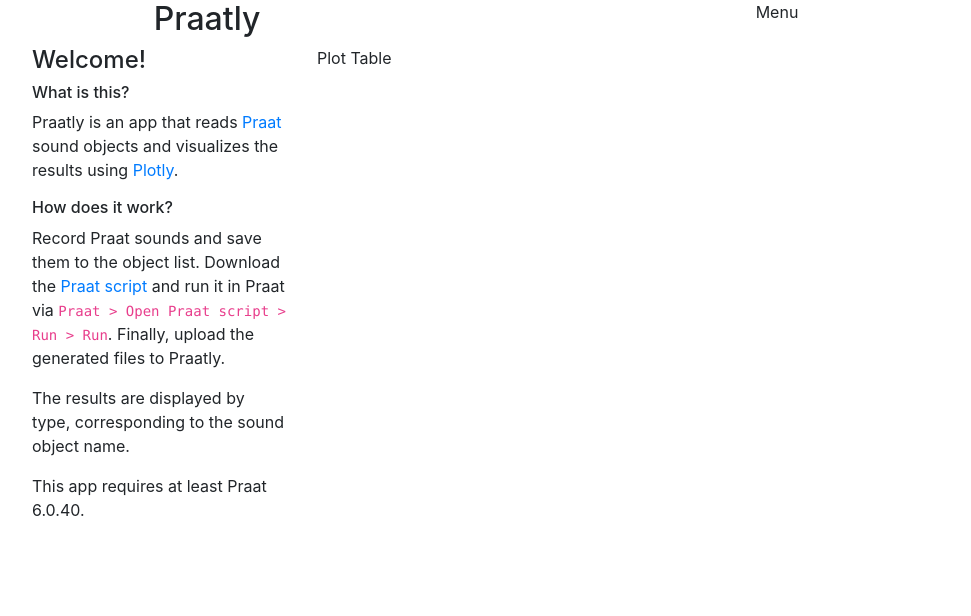
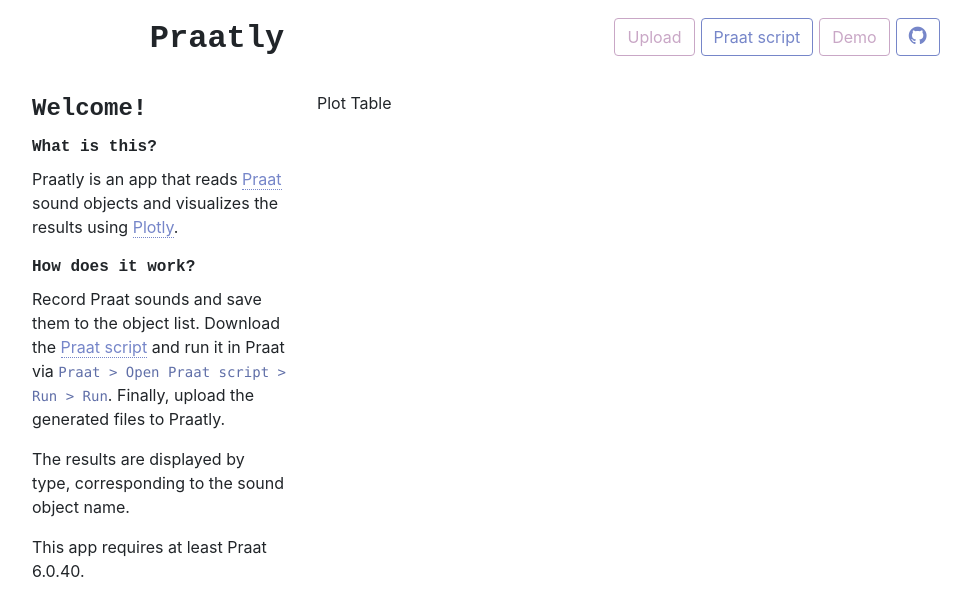
Before and after one commit to anouq/praatly, an Angular app: page / in a window 1280 px wide. Shown: the top 616 px of the page, without its empty margins (53-1024 px from the left). Built offline with nearby package versions, Linux system fonts and the light colour scheme.

Commit message:
Added menu buttons and some styling

```diff
--- a/src/app/app.component.scss
+++ b/src/app/app.component.scss
@@ -0,0 +1,23 @@
+@import '../styles';
+
+div {
+  padding-bottom: 5px;
+  padding-top: 5px;
+}
+
+h2, h4, h6 {
+  font-family: "Courier New", Courier, monospace;
+  font-weight: 700;
+  line-height: 1.5;
+}
+
+h2 {
+  text-align: center;
+  vertical-align: middle;
+  margin-left: 20px;
+}
+
+.btn {
+  box-shadow: none;
+  margin: 3px;
+}
--- a/src/app/explanation/explanation.component.scss
+++ b/src/app/explanation/explanation.component.scss
@@ -0,0 +1,19 @@
+@import '../app.component';
+
+a {
+  border-bottom: 1px dotted $blue;
+  color: $blue;
+  text-decoration: none;
+
+  &:hover, &:active, &:focus {
+    border-bottom: 1px dotted $dark-blue;
+    color: $dark-blue;
+    text-decoration: none;
+    transition: all 200ms cubic-bezier(0.7, 0.27, 0.27, 1);
+  }
+
+}
+
+code {
+  color: $dark-blue;
+}
--- a/src/app/menu/menu.component.html
+++ b/src/app/menu/menu.component.html
@@ -1 +1,6 @@
-Menu
+<label class="btn btn-outline-primary btn-duo">Upload <input hidden type="file" multiple/></label>
+<a href="#" target="_blank" rel="nofollow" class="btn btn-outline-primary btn-duo">Praat script</a>
+<button class="btn btn-outline-primary btn-duo" type="button">Demo</button>
+<a href="http://github.com/anouq/praatly" target="_blank" rel="nofollow" class="btn btn-outline-primary btn-duo">
+  <i class="fa fa-github"></i>
+</a>
--- a/src/app/menu/menu.component.scss
+++ b/src/app/menu/menu.component.scss
@@ -0,0 +1,27 @@
+@import '../app.component';
+
+[class*="duo"] {
+  &:nth-child(2n + 1) {
+    border-color: $pink;
+    color: $pink;
+
+    &:active:focus, &:focus, &:hover {
+      color: $white;
+      background-color: $pink;
+    }
+  }
+
+  &:nth-child(2n + 2) {
+    border-color: $blue;
+    color: $blue;
+
+    &:active:focus, &:focus, &:hover {
+      color: $white;
+      background-color: $blue;
+    }
+  }
+}
+
+.fa-github {
+  font-size: 1.3rem;
+}
--- a/src/styles.scss
+++ b/src/styles.scss
@@ -1 +1,7 @@
-/* You can add global styles to this file, and also import other style files */
+$blue: #7686c9;
+$dark-blue: #606fa8;
+
+$pink: #c9a7c6;
+$dark-pink: #a887a5;
+
+$white: #fff;
```
